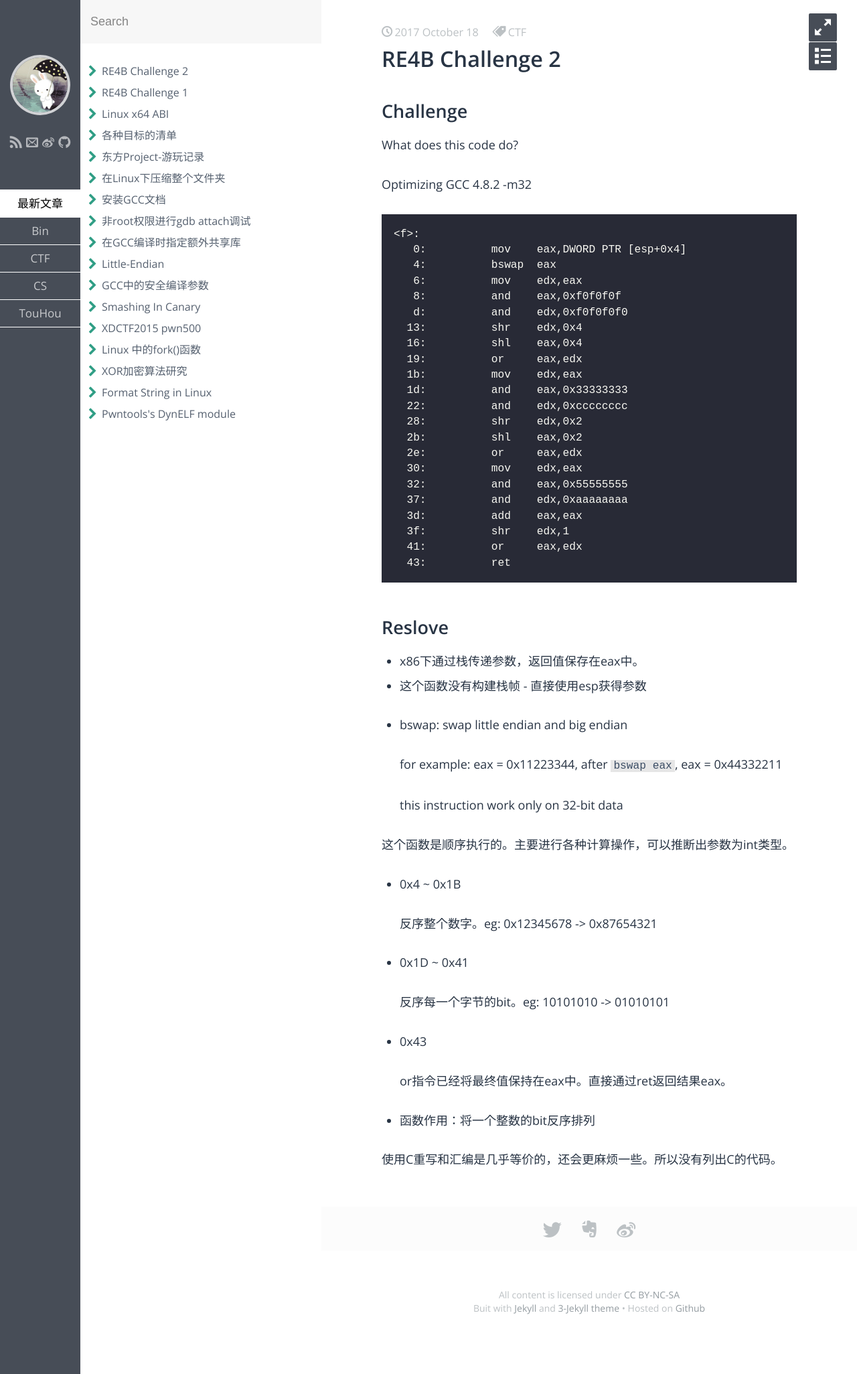
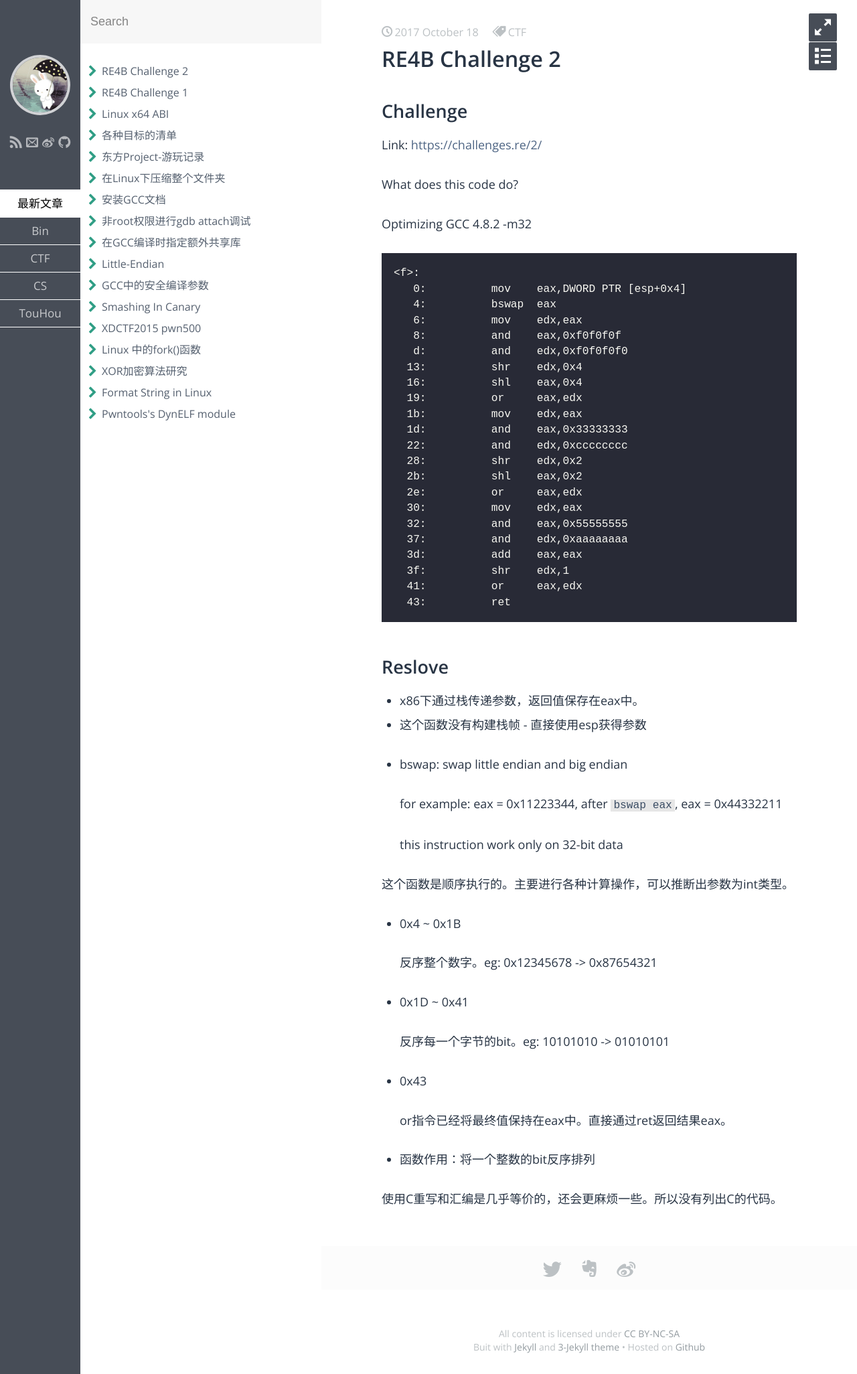
Before and after one commit to irisu-white/irisu-white.github.io, a Jekyll site: the page built from _posts/CTF/2017-10-18-RE4B-C2.md, in a window 1280 px wide. Shown: the whole page at 67% size. Built offline with Jekyll 4.4.1, drawn with Linux system fonts in a browser that asks for light colours; some web fonts are replaced; some of the changed lines change nothing that is shown.

Commit message:
fix link.

```diff
--- a/_posts/CTF/2017-10-18-RE4B-C2.md
+++ b/_posts/CTF/2017-10-18-RE4B-C2.md
@@ -6,6 +6,8 @@ layout: post
 ---
 
 ## Challenge
+
+Link: <https://challenges.re/2/>
 
 What does this code do?
 
```
